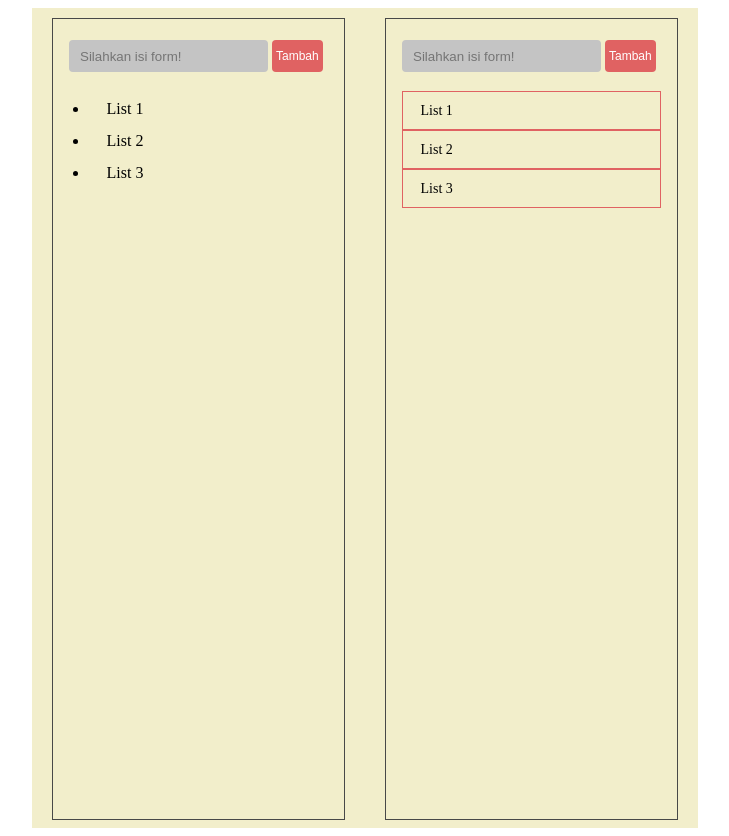
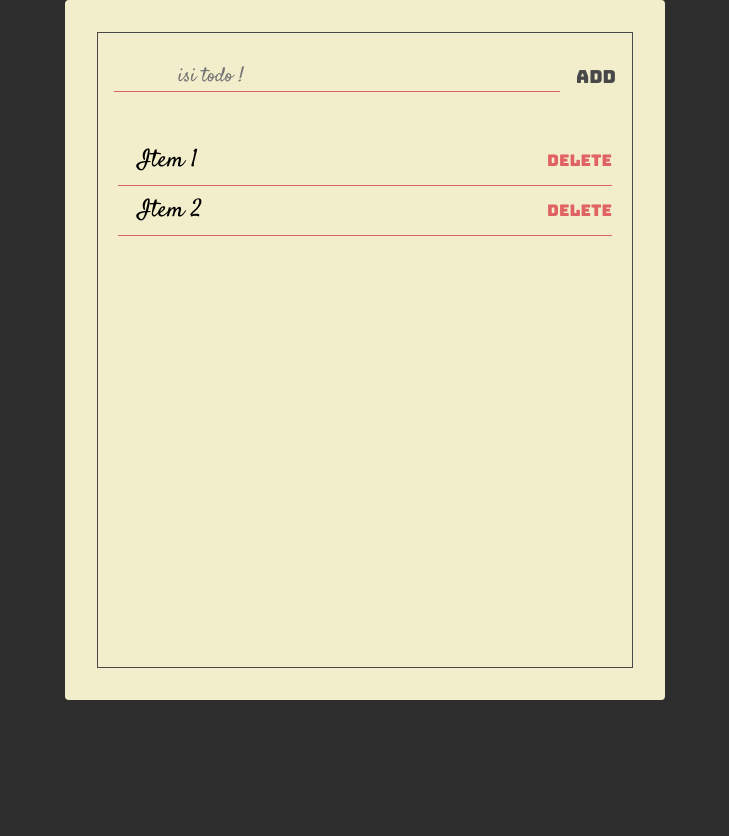
Before and after one commit to ridhoajibx/todoapp, a plain HTML site: page index.html in a window 1280 px wide. Shown: the whole page, without its empty margins (275-1004 px from the left). After the commit the page ends 800 px from the top, so only its background shows below. Drawn offline with Linux system fonts and the light colour scheme.

Commit message:
refactor index & styles

```diff
--- a/index.html
+++ b/index.html
@@ -1,58 +1,41 @@
 <!DOCTYPE html>
 <html lang="en">
+
 <head>
     <meta charset="UTF-8">
     <meta name="viewport" content="width=device-width, initial-scale=1.0">
     <title>Document</title>
     <link rel="stylesheet" href="./styles.css">
-    <link
-      href="https://fonts.googleapis.com/css2?family=Bungee&family=Satisfy&display=swap"
-      rel="stylesheet"
-    />
+    <link href="https://fonts.googleapis.com/css2?family=Bungee&family=Satisfy&display=swap" rel="stylesheet" />
 </head>
+
 <body>
-    <div class="container">
-        <div class="flex-center">
-            <div class="page">
-                <section class="frame">
-                    <div class="add-form">
-                        <form action="" method="post">
-                            <div class="form-group">
-                                <div class="input-group">
-                                    <input type="text" name="" id="" placeholder="Silahkan isi form!">
-                                    <button class="btn" type="submit">Tambah</button>
-                                </div>
-                            </div>
-                        </form>
-                        <ul class="list">
-                            <li class="list-item">List 1</li>
-                            <li class="list-item">List 2</li>
-                            <li class="list-item">List 3</li>
-                        </ul>
-                    </div>
-                </section>
-            </div>
+    <main class="container">
+        <div class="frame">
+            <section class="add">
+                <form class="add-form" id="todo-form">
+                    <input id="todo-input" class="add-input" type="text" value="" placeholder="isi todo !" />
+                    <button type="submit" class="add-btn main-black-color">Add</button>
+                </form>
+            </section>
 
-            <div class="page">
-                <section class="frame">
-                    <div class="add-form">
-                        <form action="" method="post">
-                            <div class="form-group">
-                                <div class="input-group">
-                                    <input type="text" name="" id="" placeholder="Silahkan isi form!">
-                                    <button class="btn" type="submit">Tambah</button>
-                                </div>
-                            </div>
-                        </form>
-                        <ul class="list-group">
-                            <li class="list-group-items">List 1</li>
-                            <li class="list-group-items">List 2</li>
-                            <li class="list-group-items">List 3</li>
-                        </ul>
-                    </div>
-                </section>
-            </div>
+            <section class="todos">
+                <ul id="todo-list" class="todo">
+                    <li class="todo-text">
+                        <p class="todo-item">Item 1</p>
+                        <a href="#" class="delete-todo main-red-color">Delete</a>
+                    </li>
+
+                    <li class="todo-text">
+                        <p class="todo-item">Item 2</p>
+                        <a href="#" class="delete-todo main-red-color">Delete</a>
+                    </li>
+                </ul>
+            </section>
         </div>
-    </div>
+    </main>
+
+    <script src="app.js"></script>
 </body>
+
 </html>
--- a/styles.css
+++ b/styles.css
@@ -1,124 +1,164 @@
-html {
-    font-size: 14px;
+* {
+    box-sizing: border-box;
   }
 
   :root {
+    --primary-color: #5333e4;
     --main-red-color: #e06262;
     --main-black-color: #484848;
-    --light-red-color: #e77878;
   }
 
-.main-red-color{
+  html {
+    font-size: 10px;
+  }
+
+  body {
+    display: flex;
+    justify-content: center;
+    align-content: center;
+    align-items: center;
+    background-color: #2d2d2d;
+    /* height: 100vh; */
+  }
+
+  body,
+  html {
+    margin: 0;
+    padding: 0;
+    font-family: -apple-system, BlinkMacSystemFont, "Segoe UI", Roboto, Oxygen,
+      Ubuntu, Cantarell, "Open Sans", "Helvetica Neue", sans-serif;
+  }
+
+  .align-left {
+    text-align: left;
+  }
+
+  .align-right {
+    text-align: right;
+  }
+
+  .main-red-color {
     color: var(--main-red-color);
   }
 
-.light-red-color{
-    color: var(--light-red-color);
-}
-
-.main-black-color{
+  .main-black-color {
     color: var(--main-black-color);
   }
 
-input[type=text] {
-    background: #c4c4c4;
-    width: 100%;
-    height: 10px;
-    padding: 10px 10px;
-    border: 1px solid transparent;
-    border-radius: 4px;
+  .main-red-color:active {
+    text-shadow: 1px 1px 2px var(--main-red-color);
   }
 
-input[type=text]:focus {
-    background: #ffffff;
-    border: 1px solid var(--main-red-color);
-    outline: none;
+  .main-black-color:active {
+    text-shadow: 1px 1px 2px var(--main-black-color);
   }
 
-.container{
-    margin:0 auto;
-    background-color: #ffffff;
-}
 
-.page {
-    background: #f2eecb;
-    padding: 10px 20px 10px 20px;
-    width: 293px;
-    height: 100vh;
-}
-.flex-center{
-    display: flex;
-    justify-content: center;
+  .container {
+    width: 600px;
+    height: 700px;
+    background-color: #f2eecb;
+    border-radius: 4px;
+    padding: 32px;
   }
 
   .frame {
-    border: 1px solid var(--main-black-color);
+    border: 1px solid #484848;
     height: 100%;
 
     display: flex;
     flex-direction: column;
   }
 
-  .add-form {
+  .add {
     padding: 16px;
   }
 
-.col {
+  .add-form {
     display: flex;
-    justify-content: between;
+    align-items: center;
   }
 
-.input-group {
-    display: inline-flex;
-    margin: 5px 0;
+  .add-input {
+    background: unset;
+    border: unset;
+    padding: 0 64px;
+
+    flex: 1;
+
+    border-bottom: 1px solid var(--main-red-color);
+    outline: unset;
+
+    font-family: "Satisfy", sans-serif;
+    font-size: 20px;
+    text-transform: lowercase;
   }
 
-.btn {
-    background-color: var(--main-red-color); /* Red */
-    border: none;
-    color: white;
-    padding: 2px 4px;
-    text-align: center;
-    text-decoration: none;
-    display: inline-block;
-    font-size: 12px;
-    margin-left: 4px;
-    border-radius: 4px;
+  .add-btn {
+    font-size: 1.8rem;
+    font-family: "Bungee", sans-serif;
+
+    padding: 16px 0 16px 16px;
+    cursor: pointer;
+
+    background: unset;
+    border: unset;
+    outline: unset;
   }
 
-.btn:hover{
-    background-color: var(--light-red-color);
-    cursor: pointer;
+  .todos {
+    display: flex;
+    flex-direction: column;
+    min-height: 500px;
   }
 
-.form-group {
-    display: flex;
-    justify-content: left;
+  .todos .todo {
+    list-style-type: none;
+    max-height: 34px;
+    margin: 16px 0 0;
+    font-family: "Satisfy", sans-serif;
+    font-size: 24px;
+    padding: 0 20px 0 20px;
   }
 
-.list {
-    display: block;
+  li.todo-text {
+    position: relative;
+    display: flex;
+    align-items: center;
+    justify-content: space-between;
+    width: 100%;
+    height: 50px;
     padding-left: 20px;
-    font-size: 16px;
+
+    border-bottom: 1px solid var(--main-red-color);
   }
-.list-item {
-    padding: .5rem 1.25rem;
+  .todo-text a.delete-todo {
+    text-decoration: none;
+
+    font-size: 1.6rem;
+    font-family: "Bungee", sans-serif;
+
+    padding: 16px 0 16px 16px;
+
+    background: unset;
+    border: unset;
+    outline: unset;
   }
 
-.list-group {
-    display: -ms-flexbox;
-    display: flex;
-    -ms-flex-direction: column;
-    flex-direction: column;
-    padding-left: 0;
-    margin-bottom: 0;
-    border-radius: .25rem;
+  .todo-text p.checked {
+  color: var(--primary-color);
+  text-decoration: line-through;
 }
 
-.list-group-items {
-    list-style-type: none;
-    position: relative;
-    display: block;
-    padding: .75rem 1.25rem;
-    border: 1px solid var(--main-red-color);
+.todo-text p.checked::before {
+  content: '';
+  position: absolute;
+  border-color: var(--primary-color);
+  border-style: solid;
+  border-width: 0 2px 2px 0;
+  top: 12px;
+  left: 0px;
+  transform: rotate(45deg);
+  height: 15px;
+  width: 7px;
 }
```
Lines whose indentation alone changed are shown as unchanged.
